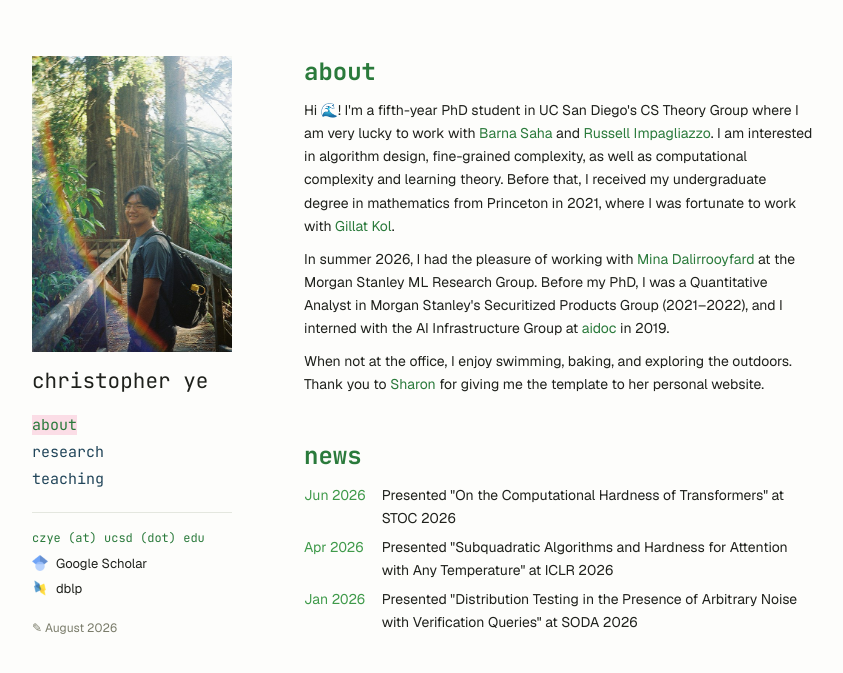
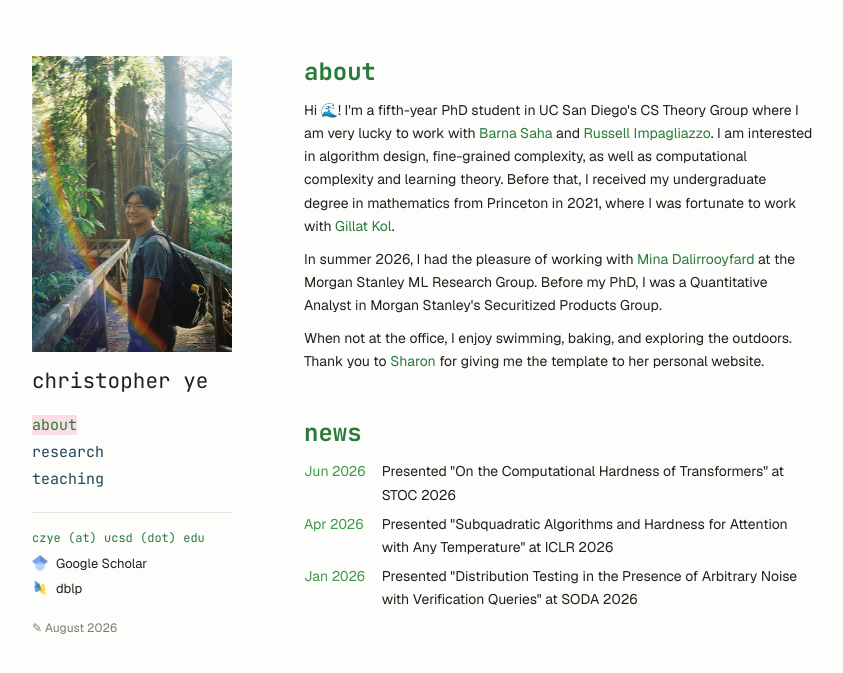
Before and after one commit to czye17/czye17.github.io, a Jekyll site: the page built from index.html, in a window 1280 px wide. Shown: the top 673 px of the page, without its empty margins (217-1060 px from the left). Built offline with Jekyll 4.4.1, drawn with Linux system fonts in a browser that asks for light colours.

Commit message:
Tighten title hover and trim bio
- Keep the site title's hover highlight tight around the text, matching
  the other links, instead of spanning the full sidebar width.
- Shorten the second bio paragraph.

Co-Authored-By: Claude Opus 5.5 <noreply@anthropic.com>

```diff
--- a/assets/css/main.css
+++ b/assets/css/main.css
@@ -109,6 +109,7 @@ main > section + section {
 
 .site-title {
     display: block;
+    width: fit-content; /* keep the hover highlight tight around the text */
     margin-top: 16px;
     font-family: var(--font-display);
     font-size: 21px;
--- a/index.html
+++ b/index.html
@@ -14,8 +14,7 @@ title: christopher ye
   <p>
     In summer 2026, I had the pleasure of working with
     <a href="https://people.csail.mit.edu/minadrf/">Mina Dalirrooyfard</a> at the Morgan Stanley ML Research Group.
-    Before my PhD, I was a Quantitative Analyst in Morgan Stanley's Securitized Products Group (2021–2022),
-    and I interned with the AI Infrastructure Group at <a href="https://www.aidoc.com">aidoc</a> in 2019.
+    Before my PhD, I was a Quantitative Analyst in Morgan Stanley's Securitized Products Group.
   </p>
   <p>When not at the office, I enjoy swimming, baking, and exploring the outdoors.
     <br>
```
